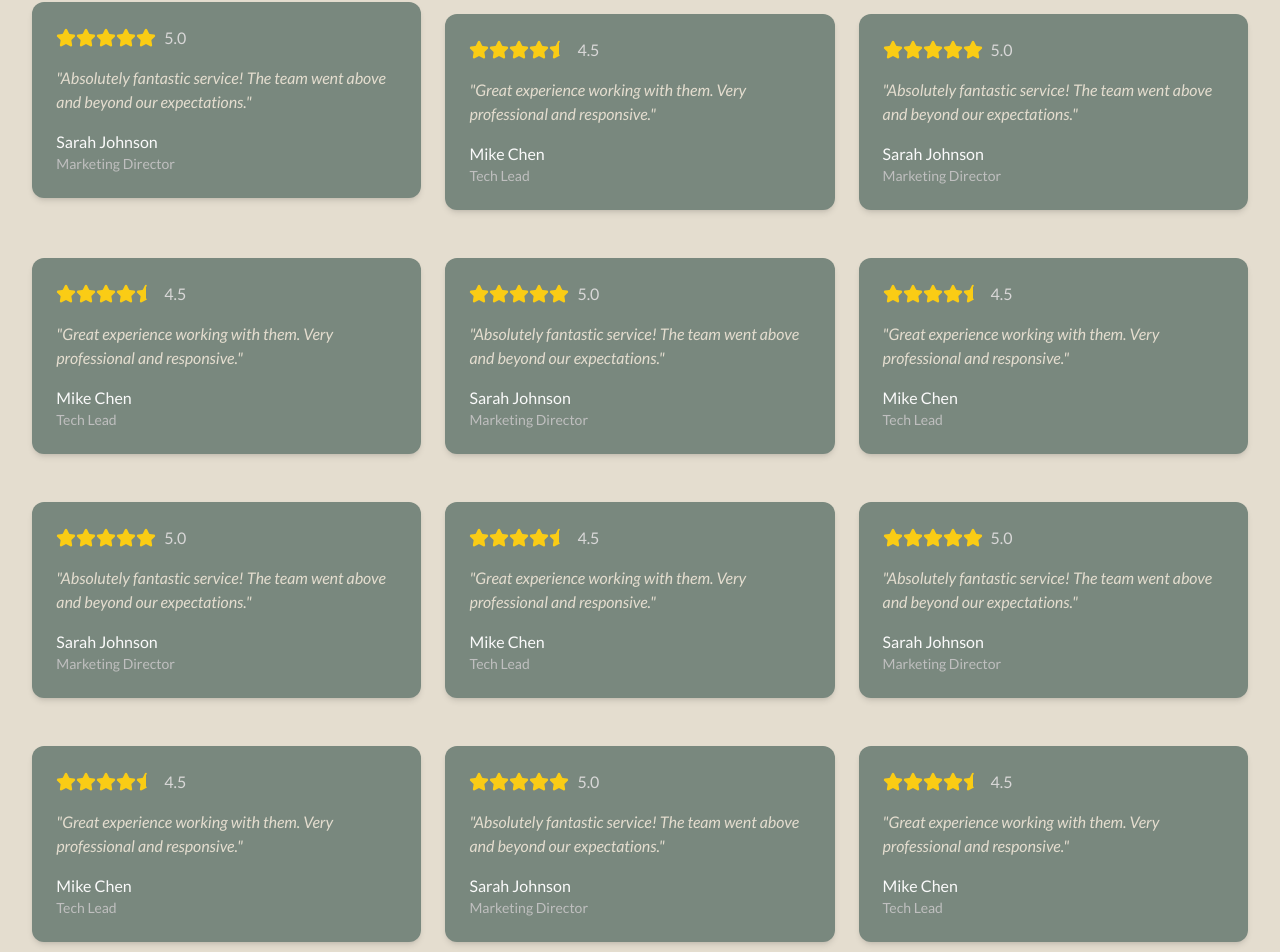
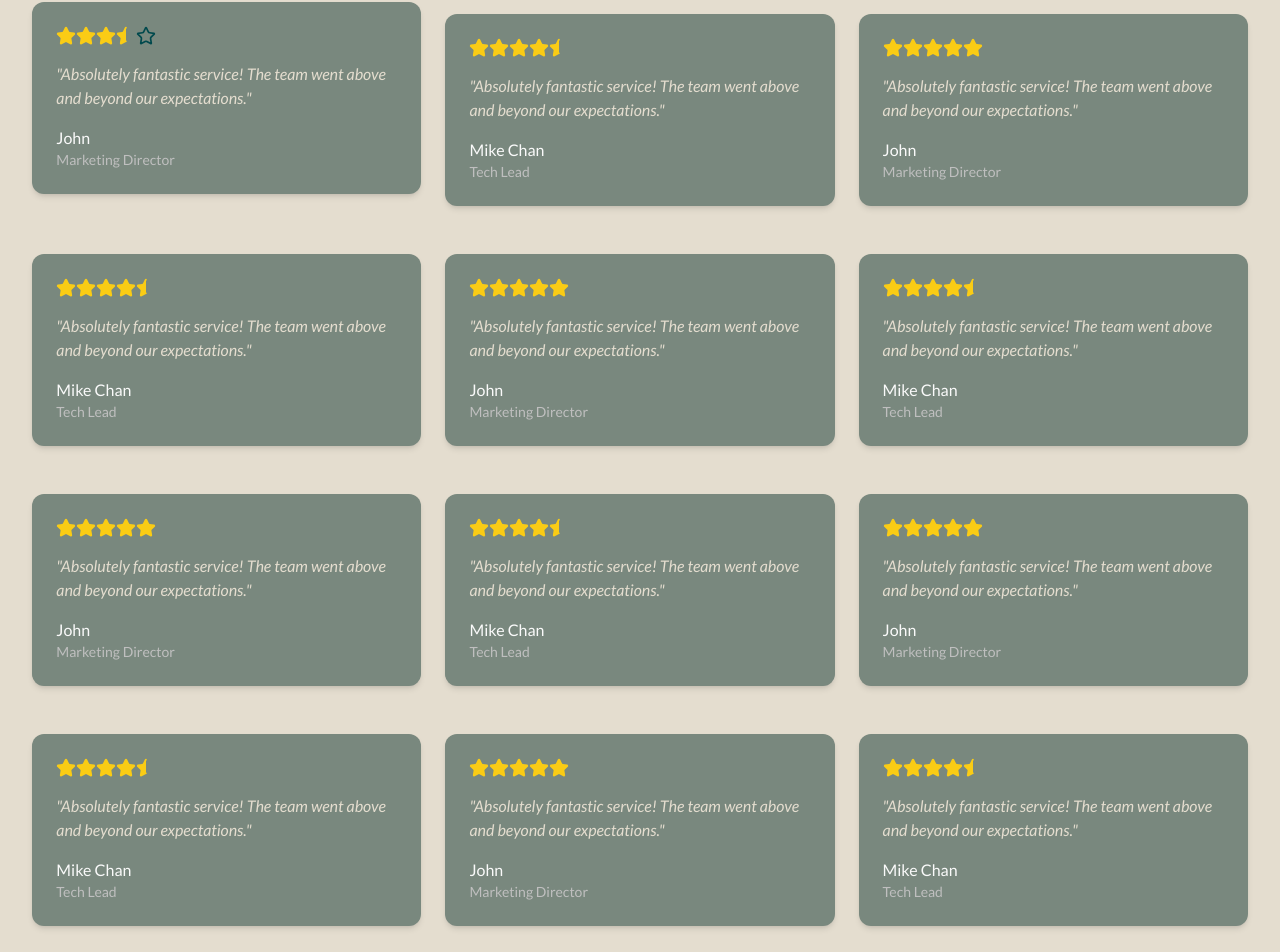
Before and after one commit to Saksham-Jaiswal-2004/Saksham-Associates, a Next.js app: page /Testimonials in a window 1280 px wide. Shown: the part 1102-2054 px from the top of the page. Built offline with nearby package versions, Linux system fonts and the light colour scheme; a web font is replaced by a local one.

Commit message:
Each Testimonial Page

```diff
--- /dev/null
+++ b/app/Testimonials/[id]/page.js
@@ -0,0 +1,29 @@
+import testimonials from "../../constants/testimonials.json";
+
+export default function TestimonialPage({ params }) {
+  const { id } = params;
+
+  const testimonial = testimonials.find((item) => String(item.id) === id);
+
+  if (!testimonial) {
+    return <p>Testimonial not found.</p>;
+  }
+
+  return (
+    <div className="h-fit">
+      <div className="testimonial h-[60vh] flex justify-start items-end">
+        <div className='absolute h-full md:w-[50%] w-[100%] bg-[#0000009e]'></div>
+        <h1 className="md:text-5xl text-3xl m-10 z-[2]">Hear it from {testimonial.author}</h1>
+      </div>
+
+      <div className="p-2 flex flex-col justify-center items-start my-16 text-center h-fit">
+       <h1 className="text-2xl font-bold">{testimonial.author}</h1>
+       <p className="italic my-4">"{testimonial.role}"</p>
+       <p className="italic my-4">"{testimonial.rating}"</p>
+       <p className="italic my-4">"{testimonial.content}"</p>
+       {/* <p className="text-gray-500">{testimonial.id}</p> */}
+       <p className="text-gray-500">{testimonial.date}</p>
+      </div>
+    </div>
+  );
+}
--- a/app/Testimonials/page.js
+++ b/app/Testimonials/page.js
@@ -1,9 +1,11 @@
 import React from 'react'
 import Stats from '../components/Stats'
 import CTA from '../components/CTA'
+import Link from 'next/link'
+import testimonials from "../constants/testimonials.json";
 import { Star, StarHalf } from 'lucide-react';
 
-const Testimonial = ({ author, rating, content, role }) => {
+const Testimonial = ({id, author, rating, content, role }) => {
   // Convert rating to number of full and half stars
   const fullStars = Math.floor(rating);
   const hasHalfStar = rating % 1 >= 0.5;
@@ -11,6 +13,7 @@ const Testimonial = ({ author, rating, content, role }) => {
 
   return (
     <div className="card1 hover:bg-[#5a695f] rounded-xl p-6 shadow-md md:w-[32%] w-[98%]">
+      <Link href={`Testimonials/${id}`}>
       <div className="flex items-center mb-4">
         {/* Render full stars */}
         {[...Array(fullStars)].map((_, i) => (
@@ -28,7 +31,7 @@ const Testimonial = ({ author, rating, content, role }) => {
         ))}
 
         <span className="ml-2 text-[#d8d7d7]">
-          {rating.toFixed(1)}
+          {/* {rating.toFixed(1)} */}
         </span>
       </div>
 
@@ -46,87 +49,14 @@ const Testimonial = ({ author, rating, content, role }) => {
           </span>
         )}
       </div>
+
+      </Link>
     </div>
   );
 };
 
 
 const page = () => {
-
-  const testimonials = [
-    {
-      author: "Sarah Johnson",
-      role: "Marketing Director",
-      rating: 5,
-      content: "Absolutely fantastic service! The team went above and beyond our expectations."
-    },
-    {
-      author: "Mike Chen",
-      role: "Tech Lead",
-      rating: 4.5,
-      content: "Great experience working with them. Very professional and responsive."
-    },
-    {
-      author: "Sarah Johnson",
-      role: "Marketing Director",
-      rating: 5,
-      content: "Absolutely fantastic service! The team went above and beyond our expectations."
-    },
-    {
-      author: "Mike Chen",
-      role: "Tech Lead",
-      rating: 4.5,
-      content: "Great experience working with them. Very professional and responsive."
-    },
-    {
-      author: "Sarah Johnson",
-      role: "Marketing Director",
-      rating: 5,
-      content: "Absolutely fantastic service! The team went above and beyond our expectations."
-    },
-    {
-      author: "Mike Chen",
-      role: "Tech Lead",
-      rating: 4.5,
-      content: "Great experience working with them. Very professional and responsive."
-    },
-    {
-      author: "Sarah Johnson",
-      role: "Marketing Director",
-      rating: 5,
-      content: "Absolutely fantastic service! The team went above and beyond our expectations."
-    },
-    {
-      author: "Mike Chen",
-      role: "Tech Lead",
-      rating: 4.5,
-      content: "Great experience working with them. Very professional and responsive."
-    },
-    {
-      author: "Sarah Johnson",
-      role: "Marketing Director",
-      rating: 5,
-      content: "Absolutely fantastic service! The team went above and beyond our expectations."
-    },
-    {
-      author: "Mike Chen",
-      role: "Tech Lead",
-      rating: 4.5,
-      content: "Great experience working with them. Very professional and responsive."
-    },
-    {
-      author: "Sarah Johnson",
-      role: "Marketing Director",
-      rating: 5,
-      content: "Absolutely fantastic service! The team went above and beyond our expectations."
-    },
-    {
-      author: "Mike Chen",
-      role: "Tech Lead",
-      rating: 4.5,
-      content: "Great experience working with them. Very professional and responsive."
-    },
-  ];
 
   return (
     <div className='h-fit'>
@@ -139,10 +69,7 @@ const page = () => {
         <h2 className="md:text-6xl text-4xl font-bold mb-6 my-10">Words That Inspire Us</h2>
         <div className="space-y-6 flex flex-wrap justify-center items-center my-10 md:gap-6 gap-1 md:p-8 p-1">
           {testimonials.map((testimonial, index) => (
-            <Testimonial
-              key={index}
-              {...testimonial}
-            />
+              <Testimonial key={index} {...testimonial}/>
           ))}
         </div>
       </div>
--- /dev/null
+++ b/app/constants/testimonials.json
@@ -0,0 +1,98 @@
+[
+      {
+        "id": "testimonial1",
+        "author": "John",
+        "role": "Marketing Director",
+        "rating": "3.5",
+        "content": "Absolutely fantastic service! The team went above and beyond our expectations.",
+        "date": "2025-01-01"
+      },
+      {
+        "id": "testimonial2",
+        "author": "Mike Chan",
+        "role": "Tech Lead",
+        "rating": "4.5",
+        "content": "Absolutely fantastic service! The team went above and beyond our expectations.",
+        "date": "2025-06-09"
+      },
+      {
+        "id": "testimonial3",
+        "author": "John",
+        "role": "Marketing Director",
+        "rating": "5",
+        "content": "Absolutely fantastic service! The team went above and beyond our expectations.",
+        "date": "2025-01-01"
+      },
+      {
+        "id": "testimonial4",
+        "author": "Mike Chan",
+        "role": "Tech Lead",
+        "rating": "4.5",
+        "content": "Absolutely fantastic service! The team went above and beyond our expectations.",
+        "date": "2025-06-09"
+      },
+      {
+        "id": "testimonial5",
+        "author": "John",
+        "role": "Marketing Director",
+        "rating": "5",
+        "content": "Absolutely fantastic service! The team went above and beyond our expectations.",
+        "date": "2025-01-01"
+      },
+      {
+        "id": "testimonial6",
+        "author": "Mike Chan",
+        "role": "Tech Lead",
+        "rating": "4.5",
+        "content": "Absolutely fantastic service! The team went above and beyond our expectations.",
+        "date": "2025-06-09"
+      },
+      {
+        "id": "testimonial7",
+        "author": "John",
+        "role": "Marketing Director",
+        "rating": "5",
+        "content": "Absolutely fantastic service! The team went above and beyond our expectations.",
+        "date": "2025-01-01"
+      },
+      {
+        "id": "testimonial8",
+        "author": "Mike Chan",
+        "role": "Tech Lead",
+        "rating": "4.5",
+        "content": "Absolutely fantastic service! The team went above and beyond our expectations.",
+        "date": "2025-06-09"
+      },
+      {
+        "id": "testimonial9",
+        "author": "John",
+        "role": "Marketing Director",
+        "rating": "5",
+        "content": "Absolutely fantastic service! The team went above and beyond our expectations.",
+        "date": "2025-01-01"
+      },
+      {
+        "id": "testimonial10",
+        "author": "Mike Chan",
+        "role": "Tech Lead",
+        "rating": "4.5",
+        "content": "Absolutely fantastic service! The team went above and beyond our expectations.",
+        "date": "2025-06-09"
+      },
+      {
+        "id": "testimonial11",
+        "author": "John",
+        "role": "Marketing Director",
+        "rating": "5",
+        "content": "Absolutely fantastic service! The team went above and beyond our expectations.",
+        "date": "2025-01-01"
+      },
+      {
+        "id": "testimonial12",
+        "author": "Mike Chan",
+        "role": "Tech Lead",
+        "rating": "4.5",
+        "content": "Absolutely fantastic service! The team went above and beyond our expectations.",
+        "date": "2025-06-09"
+      }
+]
--- a/app/globals.css
+++ b/app/globals.css
@@ -263,3 +263,9 @@ li:hover{
   transform: scale(1.05);
   box-shadow: 0 20px 25px rgba(0, 0, 0, 0.2);
 }
+
+/* Individual Testimonials */
+.testimonial{
+  background-color: #00494d;
+  color: var(--light-gray);
+}
```
Also changed, not shown: app/Portfolio/[id]/page.js (added).
